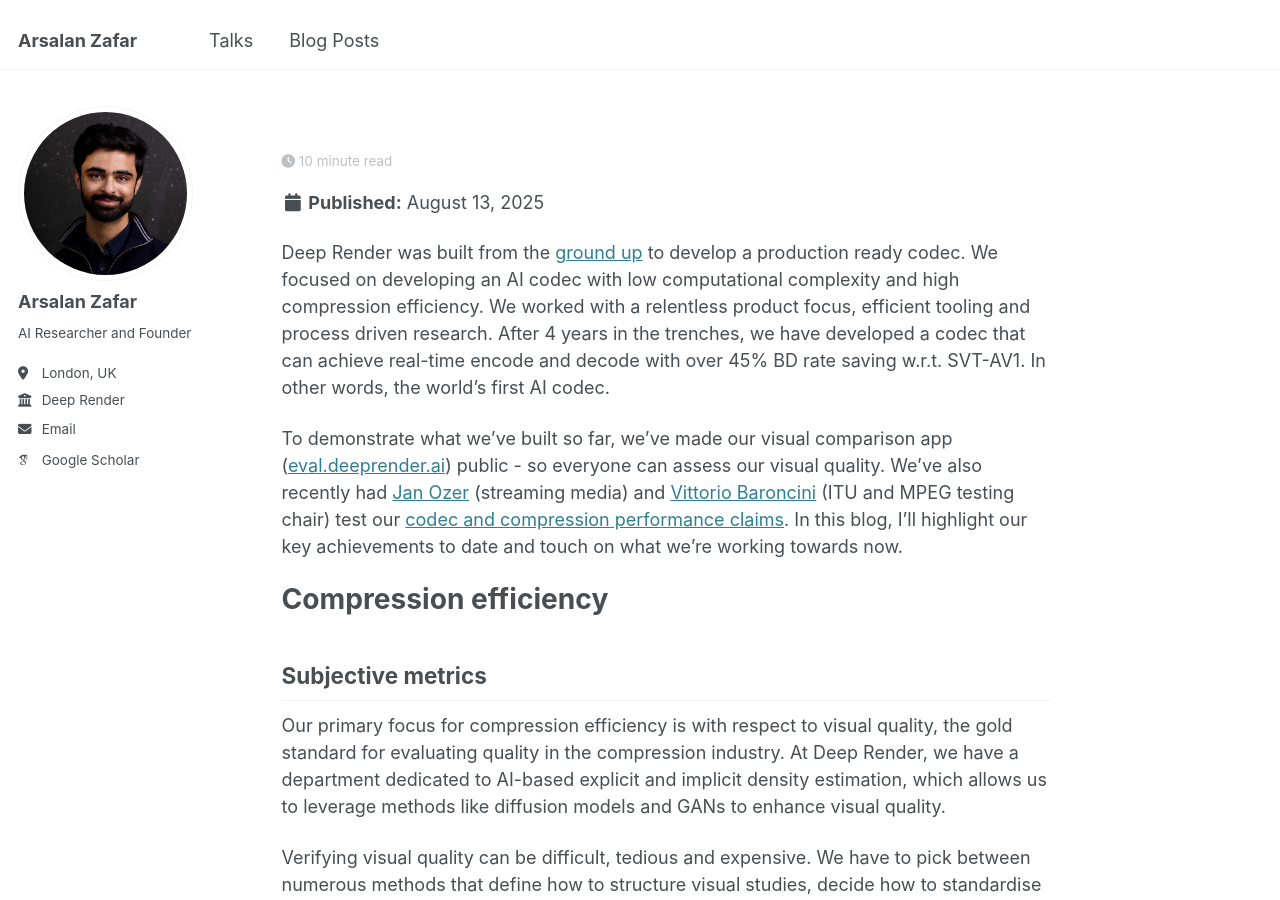
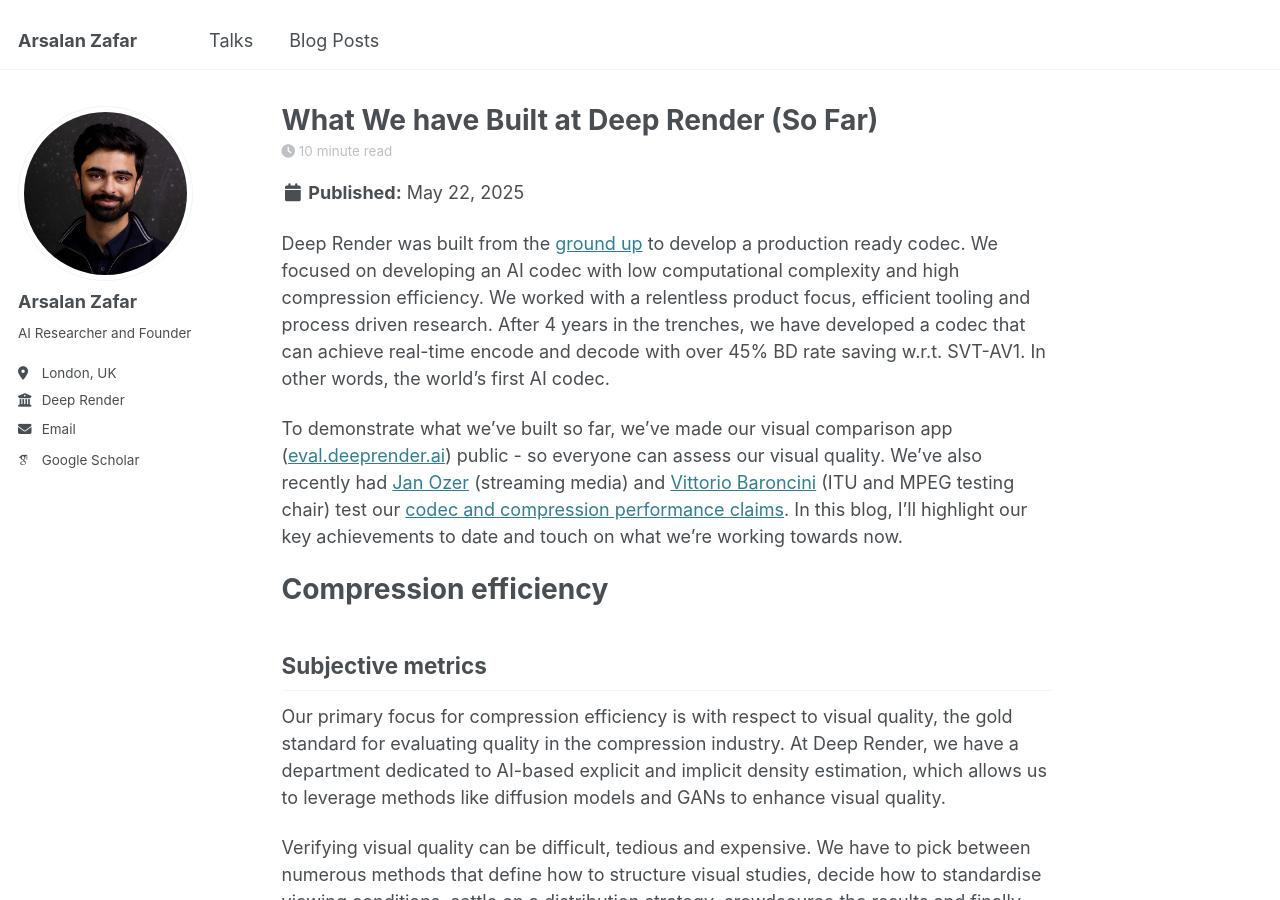
Before and after one commit to Arsalan-zafar/Arsalan-zafar.github.io, a Jekyll site: the page built from _posts/2025-05-22-What-We've-Built-(So-Far).md, in a window 1280 px wide and 900 px high. Built offline with Jekyll 4.4.1, drawn with Linux system fonts in a browser that asks for light colours; some web fonts are replaced; some of the changed text lies outside the part shown.

Commit message:
fixed blog issues

```diff
--- a/_posts/2025-05-22-What-We've-Built-(So-Far).md
+++ b/_posts/2025-05-22-What-We've-Built-(So-Far).md
@@ -1,5 +1,5 @@
 ---
-title: 'What We\'ve Built (So Far)'
+title: 'What We have Built at Deep Render (So Far)'
 date: 2025-05-22
 permalink: /posts/2025/05/what-we-have-built-so-far/
 tags:
```
